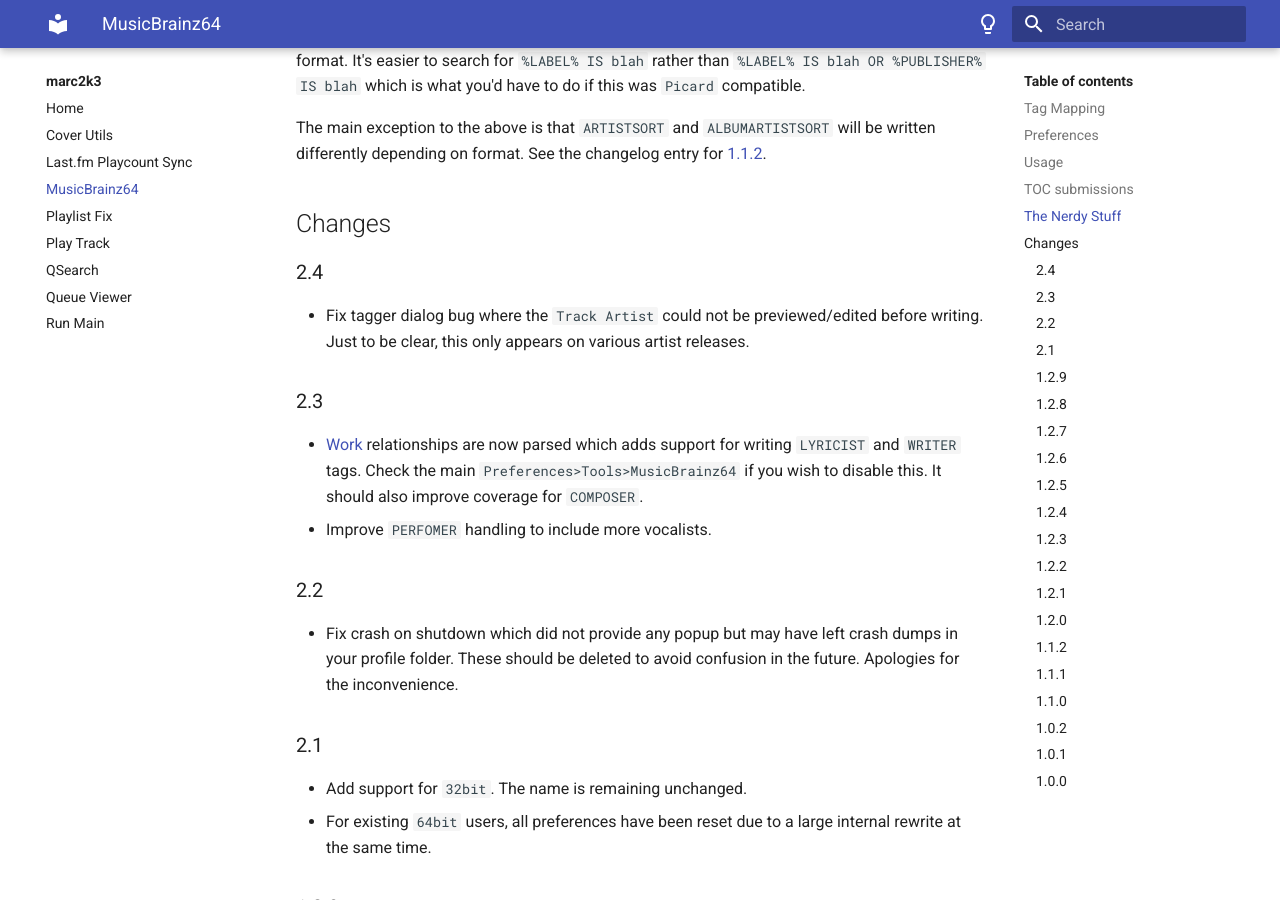
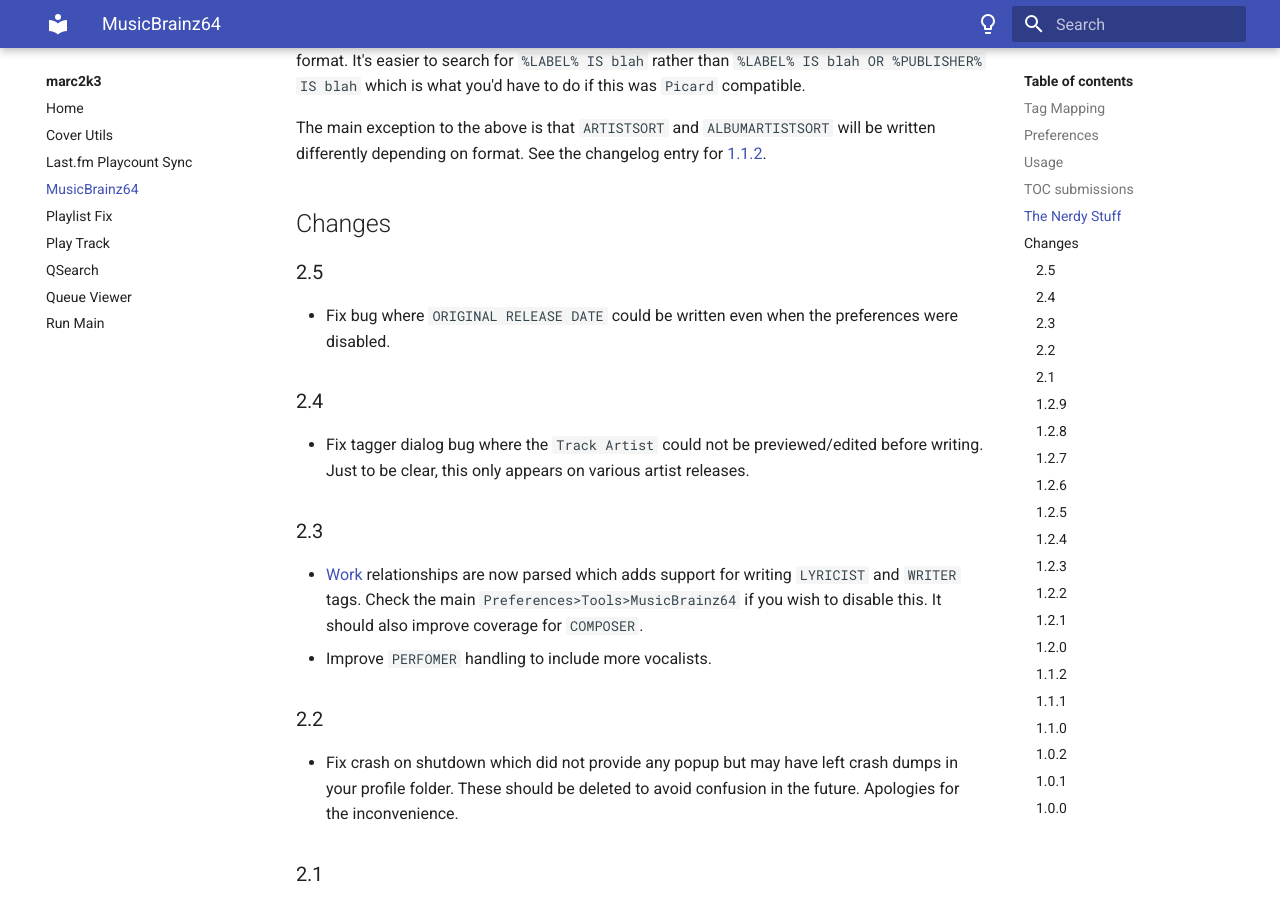
Before and after one commit to marc2k3/marc2k3.github.io, an MkDocs documentation site: the page built from docs/components/musicbrainz64.md, in a window 1280 px wide and 900 px high, scrolled down 3329 px. Built offline with MkDocs 1.6.1 and Material for MkDocs 9.7.7, drawn with Linux system fonts in a browser that asks for light colours.

Commit message:
MusicBrainz64 2.5

```diff
--- a/docs/components/musicbrainz64.md
+++ b/docs/components/musicbrainz64.md
@@ -91,6 +91,9 @@
 
 ## Changes
 
+### 2.5
+- Fix bug where `ORIGINAL RELEASE DATE` could be written even when the preferences were disabled.
+
 ### 2.4
 - Fix tagger dialog bug where the `Track Artist` could not be previewed/edited before writing. Just to be clear,
 this only appears on various artist releases.
```
Also changed, not shown: docs/index.md (+1 -1 lines).
